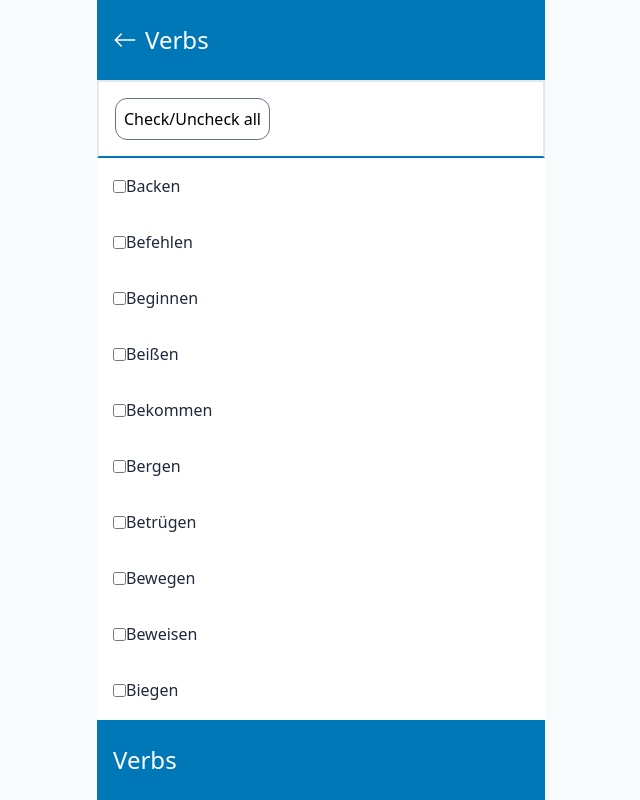
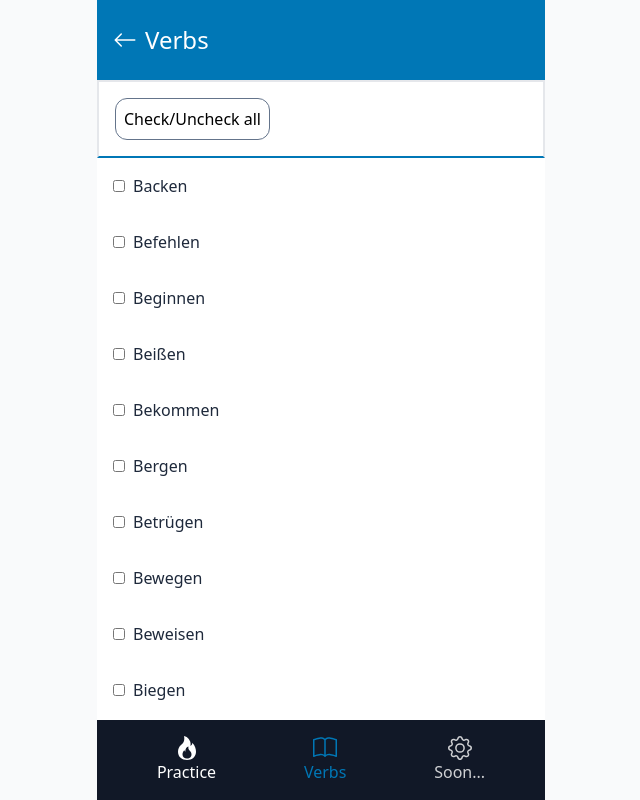
Before and after one commit to Anvar2742/deutsch-irregular, a React (Vite) app in the folder client/: page /verbs in a window 1280 px wide. Shown: the whole page, without its empty margins (319-959 px from the left). Built offline with nearby package versions, Linux system fonts and the light colour scheme.

Commit message:
Bottom navbar added

```diff
--- a/client/src/App.css
+++ b/client/src/App.css
@@ -25,3 +25,7 @@
 ::-webkit-scrollbar-thumb:hover {
     background: #555;
 }
+
+.nav .active {
+    @apply text-primary;
+}
--- a/client/src/App.jsx
+++ b/client/src/App.jsx
@@ -1,10 +1,14 @@
 import "./App.css";
 import Cards from "./pages/Cards";
-import { Link, Route, Routes } from "react-router-dom";
+import { Link, NavLink, Route, Routes } from "react-router-dom";
 import Home from "./pages/Home";
 import Verbs from "./pages/Verbs";
 import * as Icon from "react-bootstrap-icons";
 
+/* TO-DO */
+/**
+ * Change to NavLink and just hide non active
+ */
 const NavBar = () => {
     return (
         <Link to="/" className="text-2xl p-4 text-white flex items-center">
@@ -45,8 +49,19 @@ function App() {
                         <Route path="/verbs" element={<Verbs />} />
                     </Routes>
                 </div>
-                <div className="bg-primary text-2xl p-4 text-white flex items-center">
-                    <Link to="/verbs">Verbs</Link>
+                <div className="bg-gray-900 text-2xl p-4 text-white flex items-center justify-around nav">
+                    <NavLink to="/" className="flex items-center justify-center flex-col">
+                        <Icon.Fire />
+                        <span className="text-base">Practice</span>
+                    </NavLink>
+                    <NavLink to="/verbs" className="flex items-center justify-center flex-col">
+                        <Icon.Book />
+                        <span className="text-base">Verbs</span>
+                    </NavLink>
+                    <NavLink to="/" className="flex items-center justify-center flex-col pointer-events-none opacity-80">
+                        <Icon.Gear />
+                        <span className="text-base">Soon...</span>
+                    </NavLink>
                 </div>
             </div>
         </div>
--- a/client/src/pages/Verbs.jsx
+++ b/client/src/pages/Verbs.jsx
@@ -69,7 +69,7 @@ const Verbs = () => {
                                 type="checkbox"
                                 checked={verb.isChosen}
                                 onChange={() => selectVerb(verb)}
-                                // className="hidden"
+                                className="mr-2 w-3 h-3"
                             />
                             <p>{verb.infinitive}</p>
                         </label>
```
